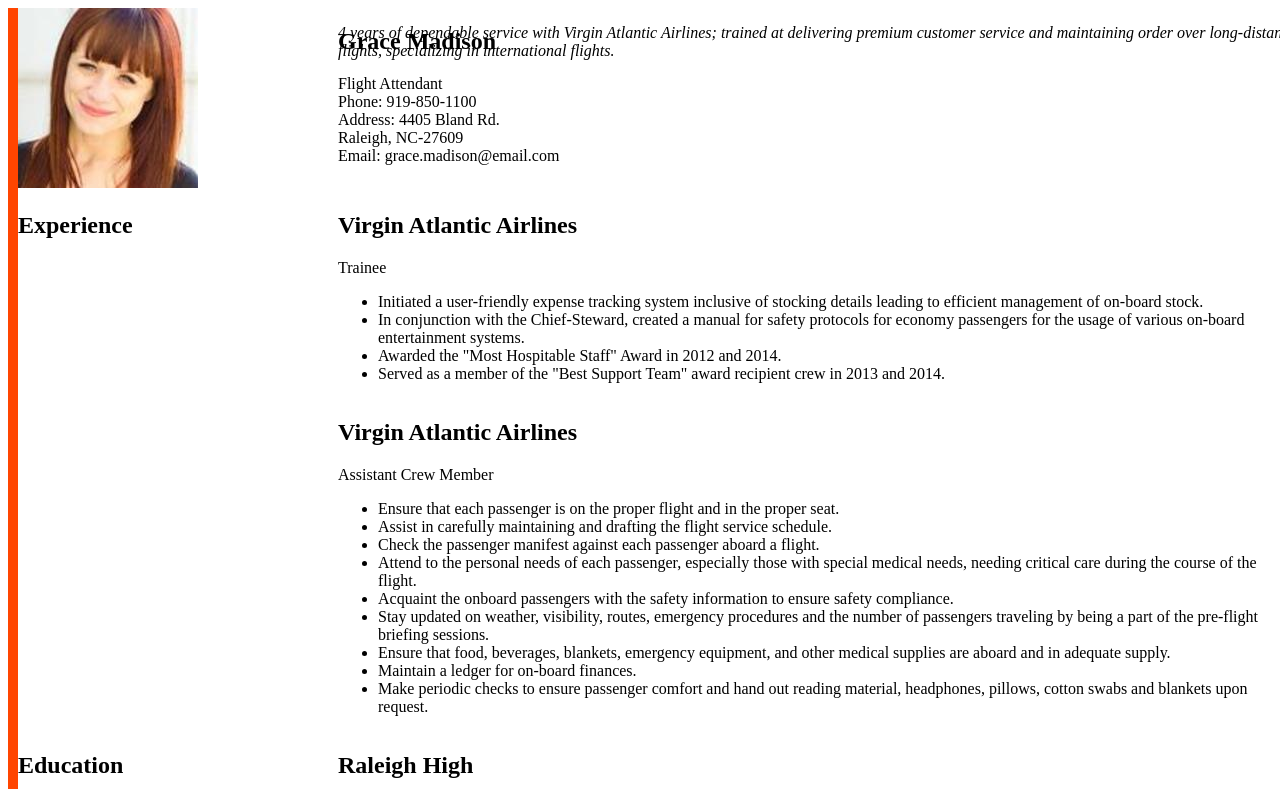
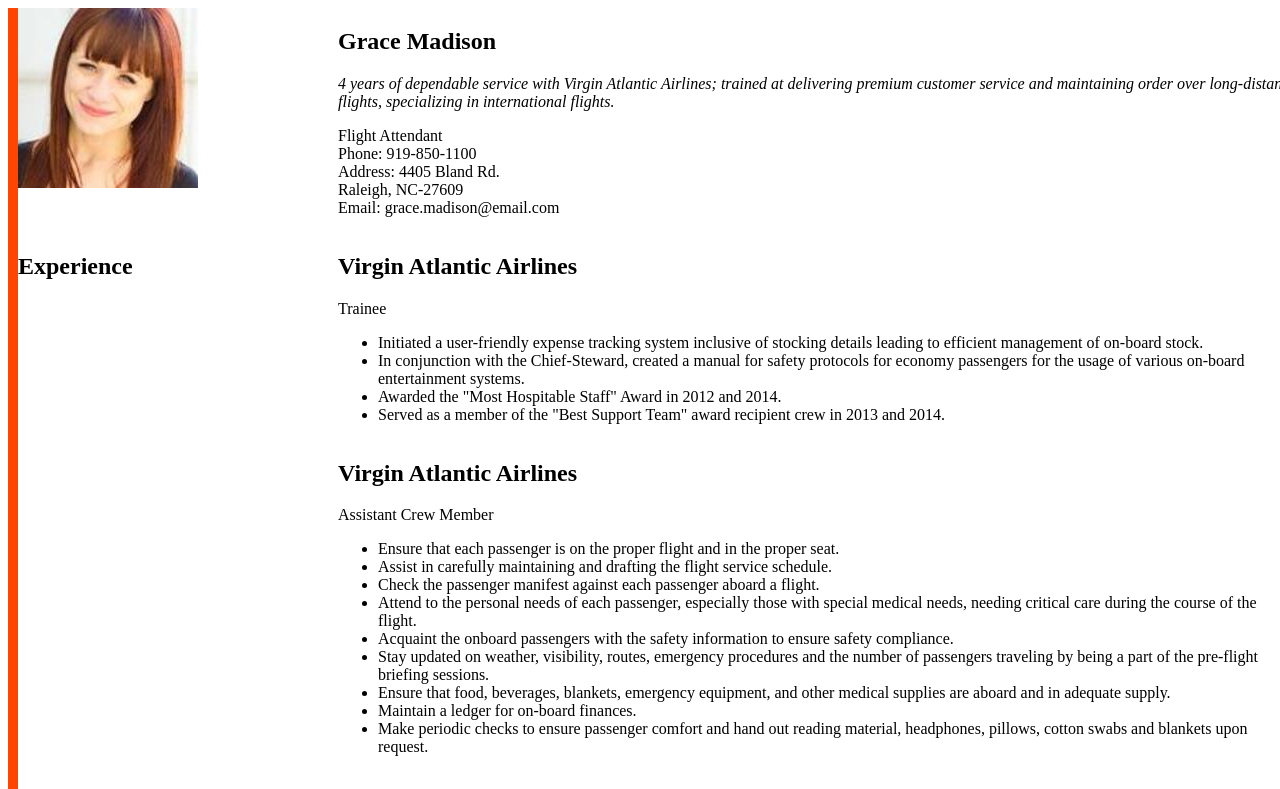
Before and after one commit to PKersey222/Resume, a plain HTML site: page index.html in a window 1280 px wide. Shown: the top 789 px of the page. Drawn offline with Linux system fonts and the light colour scheme.

Commit message:
final resume

```diff
--- a/index.html
+++ b/index.html
@@ -18,6 +18,9 @@
 
         <section id="personal-information">
             <h1 id="personal-information">Grace Madison</h1>
+            <p class="description">
+                4 years of dependable service with Virgin Atlantic Airlines; trained at delivering premium customer service and maintaining order over long-distance flights, specializing in international flights.
+            </p>
             <p class="personal-description">
                 Flight Attendant
                 <br />
@@ -30,12 +33,6 @@
                 Email: grace.madison@email.com
             </p>
          </p>
-        </section>
-
-        <section id="discription">
-            <p id="discription">
-                4 years of dependable service with Virgin Atlantic Airlines; trained at delivering premium customer service and maintaining order over long-distance flights, specializing in international flights.
-            </p>
         </section>
 
 
--- a/style.css
+++ b/style.css
@@ -116,8 +116,6 @@
   grid-column: 2/2;
   grid-row: 4/5;
 }
-#discription {
-  grid-row: 1/2;
-  grid-column:2/2;
+.description {
   font-style: italic;
 }
```
